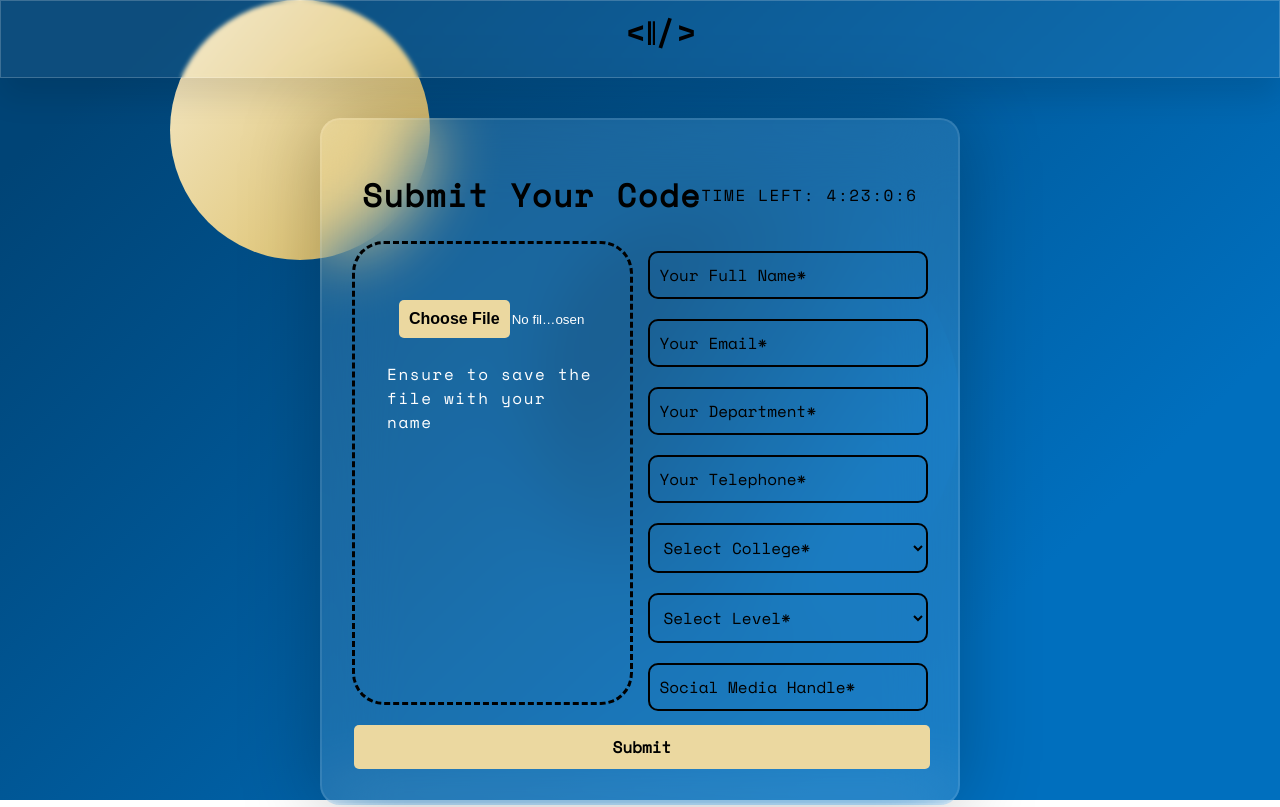
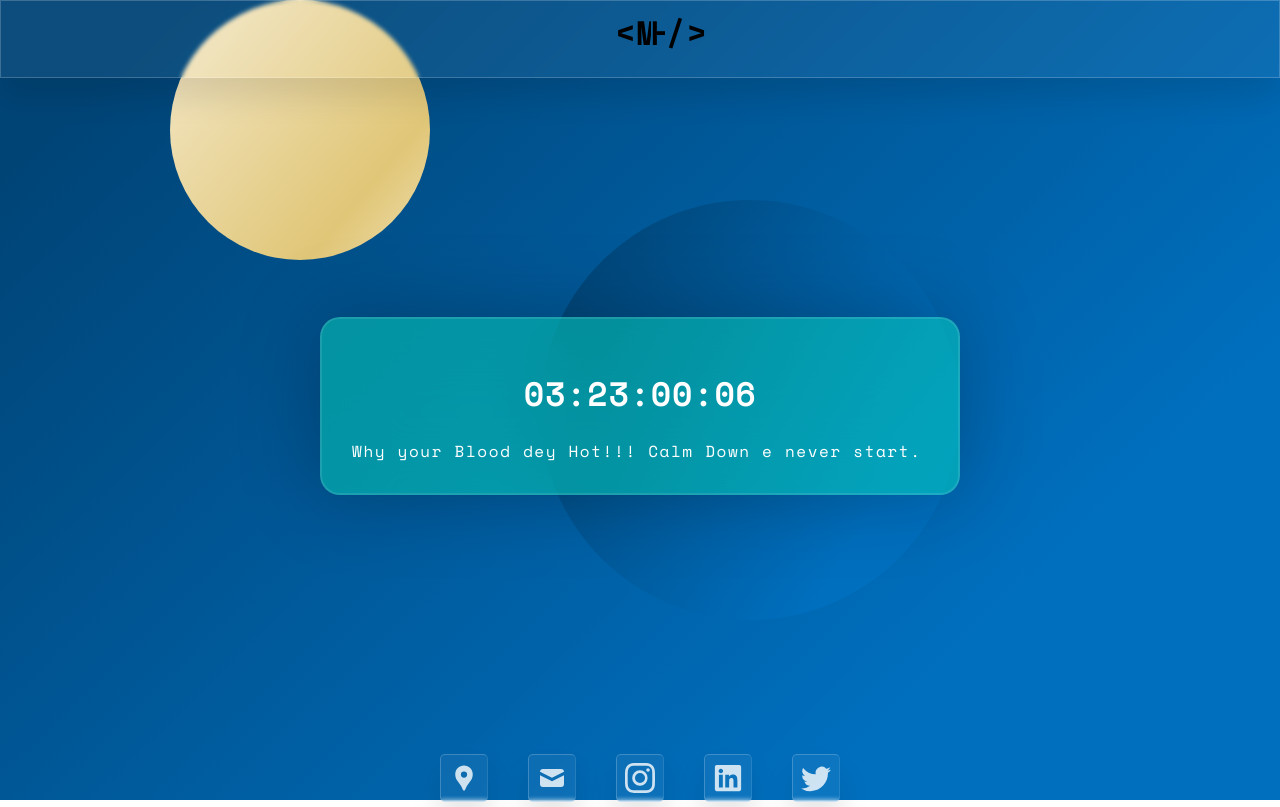
Before and after one commit to ABUAD-Salt-Valley-Associates-ASVA/submit-hack, a React (Create React App) app: page / in a window 1280 px wide. Shown: the top 807 px of the page. Built offline with nearby package versions, Linux system fonts and the light colour scheme.

Commit message:
modified:   src/App.js

```diff
--- a/src/App.js
+++ b/src/App.js
@@ -1,9 +1,9 @@
 import Bg from "./Components/Bg";
 import Footer from "./Components/Footer";
 import "./App.css";
-import Timer from "./Components/Timer";
-import Leaderboard from "./Components/Leaderboard";
-import TimesUp from "./Components/TimesUp";
+// import Timer from "./Components/Timer";
+// import Leaderboard from "./Components/Leaderboard";
+// import TimesUp from "./Components/TimesUp";
 import First from "./Components/First";
 import Title from "./Components/Title";
 
@@ -27,8 +27,8 @@ function App() {
           marginBottom: "5vh",
         }}
       >
-        <Timer />
-        {/* <First /> */}
+        {/* <Timer /> */}
+        <First />
         {/* <TimesUp /> */}
         {/* <Leaderboard /> */}
       </div>
```
